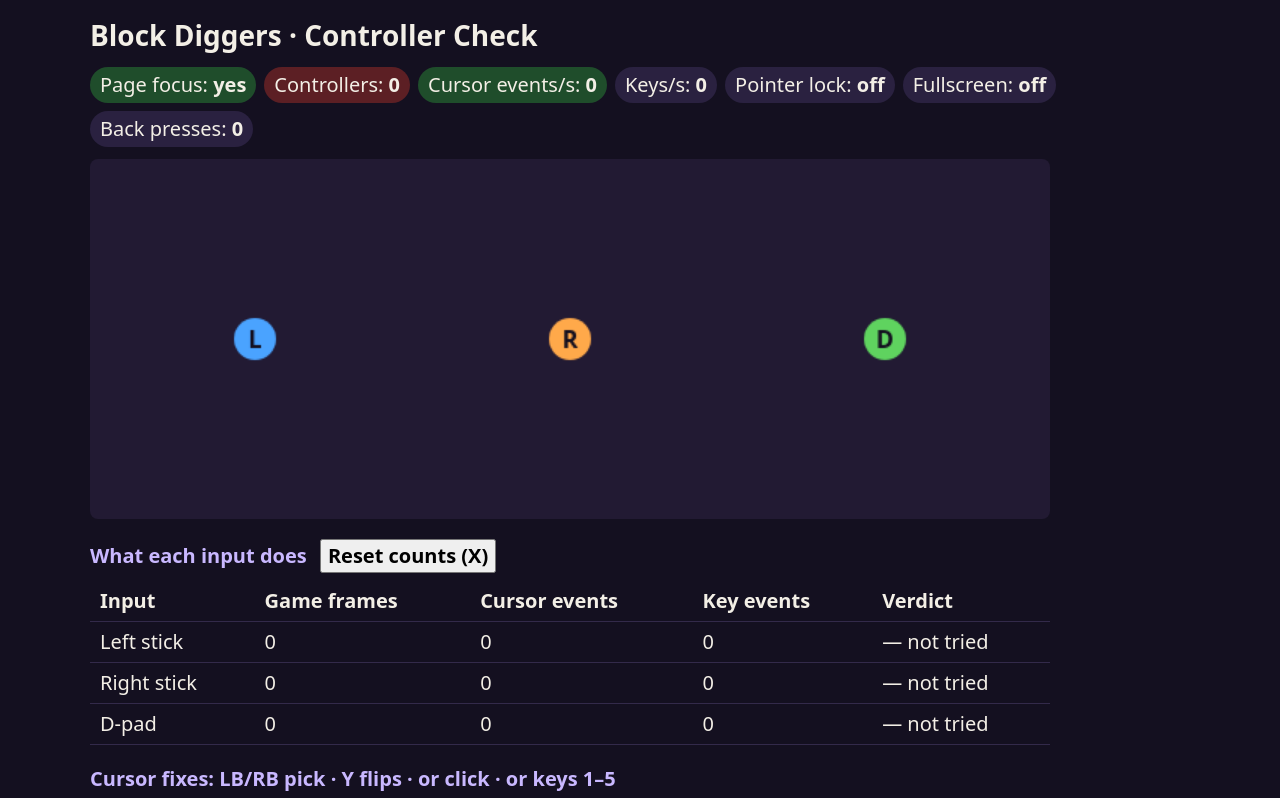
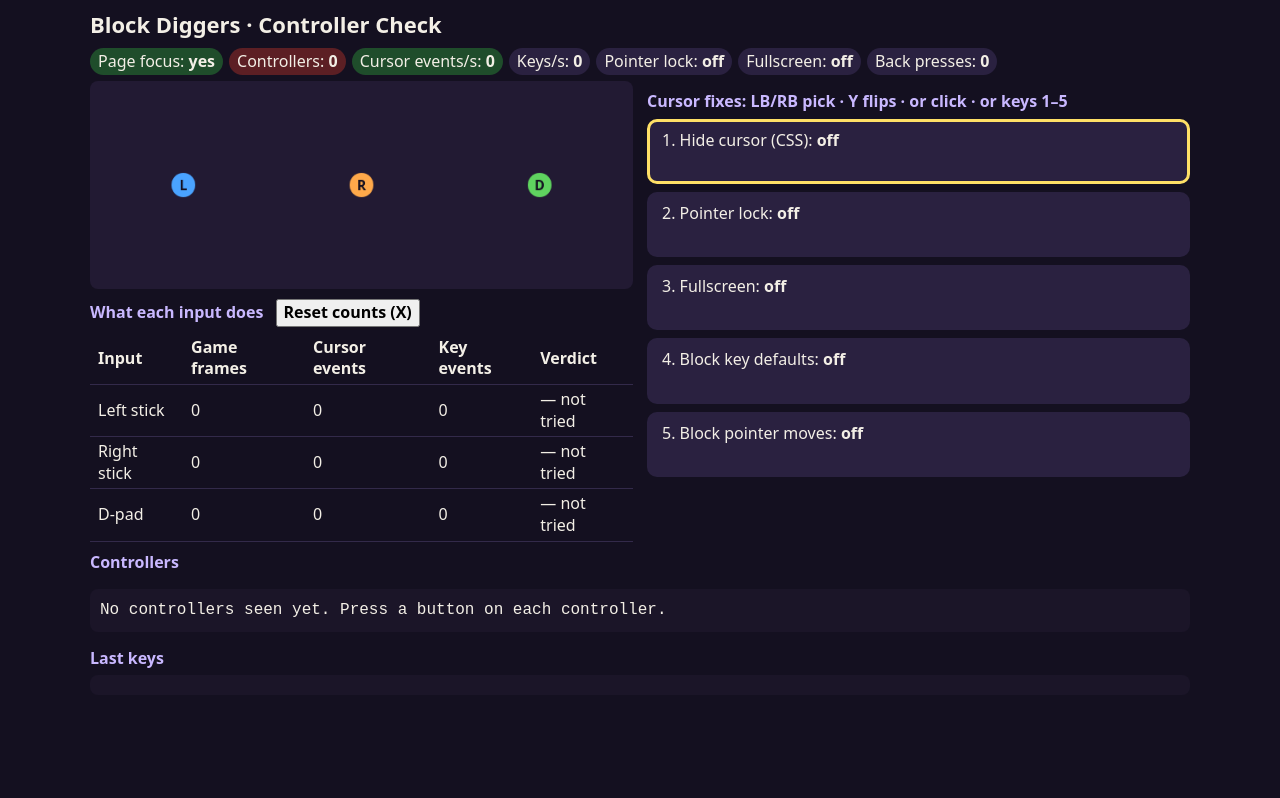
Before and after one commit to mpsmith414/block-diggers, a website built with Vite: page diag.html in a window 1280 px wide. Shown: the top 798 px of the page. Built offline with nearby package versions, Linux system fonts and the light colour scheme.

Commit message:
fix(diag): fit diagnostics page on one TV screen, misc small fixes
Rearrange the diag page into a two-column grid (arena+table on the left,
cursor-fix toggles on the right) under the status chips so everything but
Controllers/Last keys fits at 960x540 without scrolling. Tighten fonts and
padding while keeping all text >=16px. Also: ignore key auto-repeat for the
digit-toggle/fireArmed branches (still logs/counts), and keep the Pointer
lock / Fullscreen toggles in sync when the browser drops them on its own.

Co-Authored-By: Claude Opus 5.5 <noreply@anthropic.com>

```diff
--- a/src/diag/diag.css
+++ b/src/diag/diag.css
@@ -1,19 +1,31 @@
-html, body { margin: 0; background: #141020; color: #f3efe6; font: 20px/1.4 system-ui, sans-serif; }
-main { max-width: 1100px; margin: 0 auto; padding: 16px; }
-h1 { font-size: 28px; margin: 0 0 12px; }
-h2 { font-size: 20px; margin: 20px 0 8px; color: #c9b8ff; }
-.stats { display: flex; flex-wrap: wrap; gap: 8px; }
-.chip { padding: 4px 10px; border-radius: 999px; background: #2a2140; }
+html, body { margin: 0; background: #141020; color: #f3efe6; font: 16px/1.35 system-ui, sans-serif; }
+main { max-width: 1100px; margin: 0 auto; padding: 10px 16px; }
+h1 { font-size: 22px; margin: 0 0 8px; }
+h2 { font-size: 16px; margin: 10px 0 6px; color: #c9b8ff; }
+.stats { display: flex; flex-wrap: wrap; gap: 6px; }
+.chip { padding: 3px 8px; border-radius: 999px; background: #2a2140; }
 .chip.good { background: #1f4d2b; }
 .chip.bad { background: #5c1f24; }
-.arena { display: block; width: 100%; max-width: 960px; aspect-ratio: 8 / 3; background: #221a33; border-radius: 8px; margin-top: 12px; }
-table.verdict { border-collapse: collapse; width: 100%; max-width: 960px; }
-table.verdict th, table.verdict td { border-bottom: 1px solid #332a4a; padding: 6px 10px; text-align: left; }
-.toggles { display: flex; flex-wrap: wrap; gap: 10px; }
-.toggle { font: inherit; color: inherit; background: #2a2140; border: 3px solid transparent; border-radius: 10px; padding: 10px 14px; cursor: pointer; min-width: 180px; text-align: left; }
+
+/* Left column: arena + table. Right column: cursor-fix toggles. Together
+   with the chips above, this keeps everything visible at 960x540 without
+   scrolling; Controllers/Last keys below are allowed to fall off-screen. */
+.main-grid { display: grid; grid-template-columns: 1fr 1fr; gap: 14px; align-items: start; margin-top: 6px; }
+.col-left, .col-right { min-width: 0; }
+
+.arena { display: block; height: 26vh; width: auto; max-width: 100%; aspect-ratio: 8 / 3; background: #221a33; border-radius: 8px; }
+table.verdict { border-collapse: collapse; width: 100%; margin-top: 6px; }
+table.verdict th, table.verdict td { border-bottom: 1px solid #332a4a; padding: 4px 8px; text-align: left; }
+
+.toggles { display: flex; flex-direction: column; gap: 8px; }
+.toggle { font: inherit; color: inherit; background: #2a2140; border: 3px solid transparent; border-radius: 10px; padding: 8px 12px; cursor: pointer; text-align: left; }
 .toggle.on { background: #1f4d2b; }
 .toggle.selected { border-color: #ffe066; }
-.toggle small { display: block; opacity: 0.75; font-size: 15px; }
+.toggle small { display: block; opacity: 0.75; font-size: 16px; }
 .pads pre, .keylog { background: #1b1528; border-radius: 8px; padding: 10px; font: 16px/1.4 ui-monospace, monospace; white-space: pre-wrap; }
 .keylog { list-style: none; margin: 0; }
 button.reset { font: inherit; margin-left: 8px; }
+
+@media (max-width: 700px) {
+  .main-grid { grid-template-columns: 1fr; }
+}
--- a/src/diag/diag.js
+++ b/src/diag/diag.js
@@ -38,11 +38,17 @@ tableHeading.append(resetBtn);
 const togglesBox = el('div', 'toggles');
 const padsBox = el('div', 'pads');
 const keyLogBox = el('ol', 'keylog');
+// Two-column grid so the arena, table and toggles all fit on one TV screen
+// (960x540) without scrolling. Controllers/Last keys stay below the fold.
+const colLeft = el('div', 'col-left');
+colLeft.append(arena, tableHeading, table);
+const colRight = el('div', 'col-right');
+colRight.append(el('h2', null, 'Cursor fixes: LB/RB pick · Y flips · or click · or keys 1–5'), togglesBox);
+const mainGrid = el('div', 'main-grid');
+mainGrid.append(colLeft, colRight);
 app.append(
   el('h1', null, 'Block Diggers · Controller Check'),
-  statsBox, arena,
-  tableHeading, table,
-  el('h2', null, 'Cursor fixes: LB/RB pick · Y flips · or click · or keys 1–5'), togglesBox,
+  statsBox, mainGrid,
   el('h2', null, 'Controllers'), padsBox,
   el('h2', null, 'Last keys'), keyLogBox,
 );
@@ -73,6 +79,7 @@ window.addEventListener('keydown', (e) => {
   for (const k of INPUTS) if (active[k]) seen[k].keys++;
   keyLog.unshift(`${JSON.stringify(e.key)}  code=${e.code || '-'}  keyCode=${e.keyCode}`);
   keyLog.length = Math.min(keyLog.length, 8);
+  if (e.repeat) return; // still logged and counted above, but auto-repeat shouldn't toggle anything
   const n = Number(e.key);
   if (n >= 1 && n <= TOGGLES.length) flip(n - 1);
   else fireArmed();
@@ -149,6 +156,17 @@ function renderToggles() {
   });
 }
 renderToggles();
+
+// The browser can drop pointer lock / fullscreen on its own (Esc, focus
+// loss, etc.) without going through flip(); keep the toggle state in sync.
+document.addEventListener('pointerlockchange', () => {
+  TOGGLES[1].on = !!document.pointerLockElement;
+  renderToggles();
+});
+document.addEventListener('fullscreenchange', () => {
+  TOGGLES[2].on = !!document.fullscreenElement;
+  renderToggles();
+});
 
 function renderKeys() {
   const keyStr = keyLog.join('\n');
```
